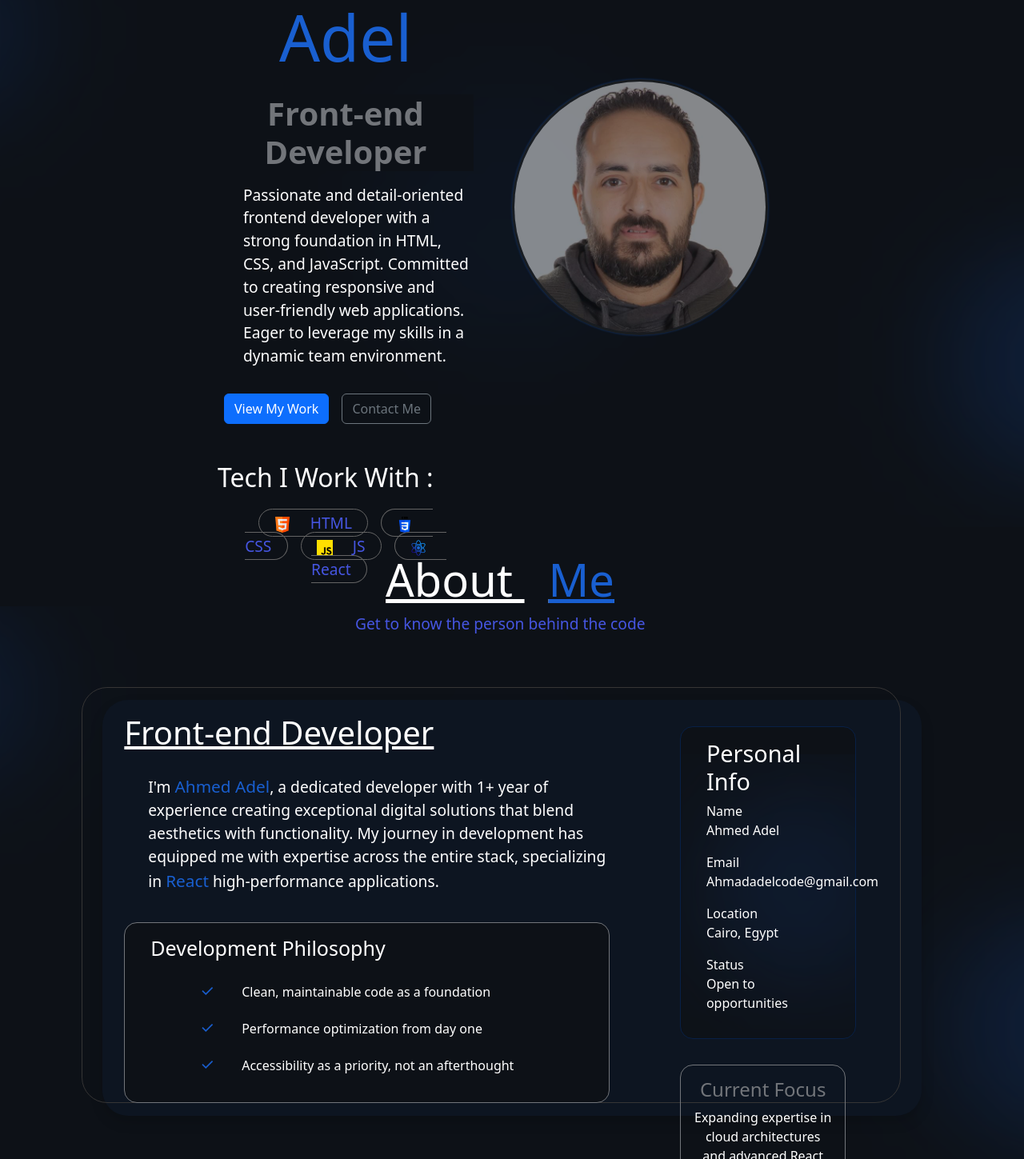
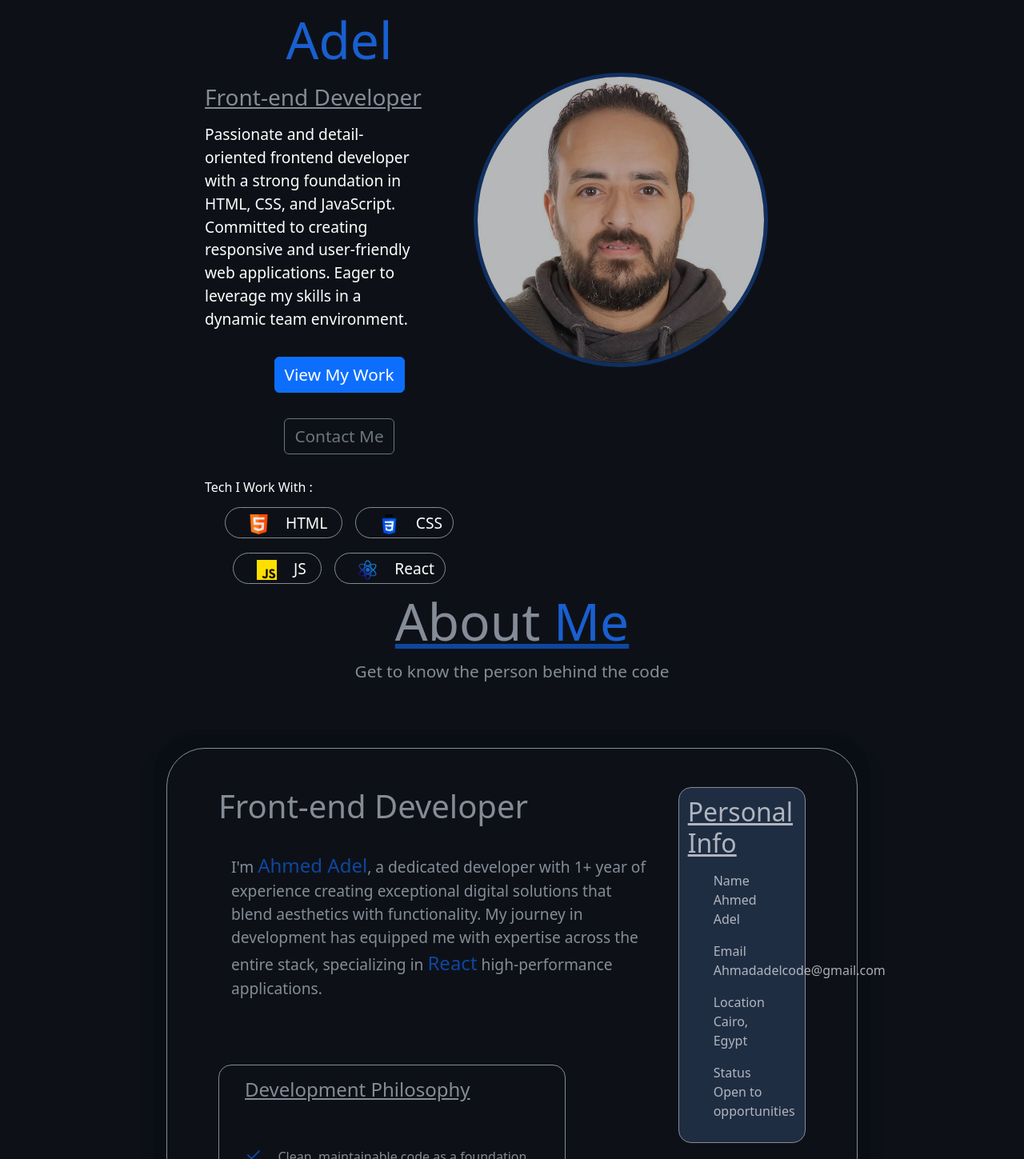
Before and after one commit to AhmedAdeel4/My_Portfolio, a React (Create React App) app: page / in a window 1280 px wide. Shown: the part 141-1590 px from the top of the page at 80% size. Built offline with nearby package versions, Linux system fonts and the light colour scheme.

Commit message:
update portfolio with latest changes

```diff
--- a/package.json
+++ b/package.json
@@ -2,7 +2,6 @@
   "name": "portfolio",
   "version": "0.1.0",
   "private": true,
-  "homepage": "https://AhmedAdeel4.github.io/portfolio",
   "dependencies": {
     "@testing-library/dom": "^10.4.1",
     "@testing-library/jest-dom": "^6.7.0",
@@ -19,12 +18,11 @@
     "react-hook-form": "^7.62.0",
     "react-scripts": "5.0.1",
     "recoil": "^0.7.7",
+    "sass": "^1.90.0",
     "web-vitals": "^2.1.4",
     "yup": "^1.7.0"
   },
   "scripts": {
-    "predeploy": "npm run build",
-    "deploy": "gh-pages -d build",
     "start": "react-scripts start",
     "build": "react-scripts build",
     "test": "react-scripts test",
--- a/src/App.js
+++ b/src/App.js
@@ -12,7 +12,6 @@ function App() {
         <Routes>
           <Route path="/" element={<Layout />}>
             <Route index element={<Home />} />
-            <Route path="blogs" element={"<Blogs />"} />
             <Route path="contact" element={"<Contact />"} />
             <Route path="*" element={"<NoPage />"} />
           </Route>
--- a/src/Components/Header/Header.css
+++ b/src/Components/Header/Header.css
@@ -1,11 +1,12 @@
 .Header {
+    font-size: 1.2rem;
     display: flex;
     justify-content: space-between;
     flex-direction: row;
     flex-wrap: nowrap;
     align-content: center;
     align-items: center;
-    margin: 0 10rem;
+    margin: 1rem 10rem;
     position: sticky;
     top: 0;
     z-index: 1000;
@@ -25,7 +26,7 @@
 
 .logo {
     font-weight: 700;
-    font-size: 1.5rem;
+    font-size: 2rem;
     font-style: italic;
     font-family: primary;
     color: white;
--- a/src/Pages/Home/Home.css
+++ b/src/Pages/Home/Home.css
@@ -1,21 +1,26 @@
 
 
-span {
-    border: .1px rgb(100, 100, 100) solid;
+.left h5 {
+    font-size: 1.15rem;
+    border: 1px #195fd0 solid;
+    border-radius: 1rem;
+    padding: 0 1rem;
+    font-weight: 100;
+}
+
+/* ================================================================================ */
+
+/* span {
+  border: 0.1px rgb(100, 100, 100) solid;
   border-radius: 2rem;
   padding: 3px 30px;
   font-size: 1.2rem;
   color: rgb(70, 86, 226);
   background: none;
   margin: 1rem 0;
-}
-
-/* span:hover {
-    background-color: #195fd01f;
-    box-shadow: 0 0 5rem rgba(15, 15, 99, 0.801);
 } */
 
-.b1, .b2 {
+/* .b1, .b2 {
     margin: 1rem .5rem;
 }
 
@@ -34,18 +39,17 @@ span {
     color: #195fd0;
 }
 
-
 .Hero {
     background-image: url(../../Components/Photos/BG.png);
     background-size: cover;
     background-position: center;
     background-repeat: no-repeat;
     color: white;
+    padding: 0 10%;
 }
 
 .Hero-Contant {
     height: 100vh;
-    margin: -3rem 10rem;
     background: none;
     display: flex;
     justify-content: space-around;
@@ -53,7 +57,6 @@ span {
     text-align: center;
     flex-wrap: nowrap;
     flex-direction: row;
-    padding: 0 7rem;
 }
 
 .Left {
@@ -123,14 +126,10 @@ span {
 .html, .css, .js, .react {
     margin-right:1rem ;
     padding: 3px 1.2rem;
-}
+} */
 
 /* ---------------------------------- */
 .secondDiv {
-    background-image: url(../../Components/Photos/BG.png);
-    background-size: cover;
-    background-position: center;
-    background-repeat: no-repeat;
   color: white;
   height: 100vh;
   margin-top: 5rem;
@@ -151,7 +150,7 @@ span {
 .secondDiv-span {
   border: none;
   font-size: 1.2rem;
-    padding-left: .5px ;
+  padding-left: 0.5px;
 }
 
 .shadow {
@@ -193,7 +192,6 @@ span {
   align-items: start;
   background: none;
 }
-
 
 .top-l {
   background: none;
@@ -263,7 +261,7 @@ span {
   border: 1px #082046 solid;
   border-radius: 1rem;
   padding: 1rem 2rem;
-    margin: 1rem ;
+  margin: 1rem;
 }
 
 .top-r-h {
@@ -289,7 +287,7 @@ span {
   border-radius: 1rem;
   border: 1px #72757a solid;
   margin: 1rem;
-    padding: 1rem ;
+  padding: 1rem;
 }
 
 .down-r:hover {
--- a/src/Pages/Home/Home.js
+++ b/src/Pages/Home/Home.js
@@ -1,5 +1,6 @@
 import React from 'react'
-import './Home.css'
+// import './Home.css'
+import './Home.scss'
 import photo1 from '../../Components/Photos/1.jpg'
 import html from '../../Components/Photos/html.png'
 import css from '../../Components/Photos/css-3.png'
@@ -10,52 +11,51 @@ import react from '../../Components/Photos/react.png'
 export default function Home() {
   return (
     <div>
+
         <section>
             <div className='Hero'>
-                <div className='Hero-Contant'>
-                    <div className='Left'>
-                        <span>Available for Freelance Work</span>
-                        <h1 className='hi'>Hi, I'm  <span className='name'> Ahmed Adel</span></h1>
-                        <h4 className='dev' >Front-end Developer</h4>
-                        <p className='leftp'>
+                <div className='Left '>
+                    <h5 className='mb-3'>Available for Freelance Work</h5>
+                    <h1 className='mb-3'>Hi, I'm  <span className='name'> Ahmed Adel</span></h1>
+                    <h3 className='mb-3' >Front-end Developer</h3>
+                    <p>
                         Passionate and detail-oriented frontend developer with a strong foundation in
                         HTML, CSS, and JavaScript. Committed to creating responsive and user-friendly web
                         applications. Eager to leverage my skills in a dynamic team environment.
                     </p>
                     <div className='button'>
-                            <button class="button-l b1 btn btn-primary">View My Work</button>
-                            <button class="button-r b2 btn btn-outline-secondary">Contact Me</button>
+                        <button class="button-l b1 btn btn-primary  m-3">View My Work</button>
+                        <button class="button-r b2 btn btn-outline-secondary  m-3">Contact Me</button>
                     </div>
-                        <h6 className='work'>Tech I Work With :</h6>
-                        <div className='tech'>
-                            <span className='html'><img className='icon' src={html} alt='' />HTML</span>
-                            <span className='css'><img className='icon' src={css} alt='' />CSS</span>
-                            <span className='js'><img className='icon' src={js} alt='' />JS</span>
-                            <span className='react'><img className='icon' src={react} alt='' />React</span>
+                    <h6 className=' mt-3'>Tech I Work With :</h6>
+                    <div className='tools'>
+                        <span className='html'>   <img className='icon' src={html} alt=''  />       HTML </span>
+                        <span className='css'>    <img className='icon' src={css} alt=''   />        CSS </span>
+                        <span className='js'>     <img className='icon' src={js} alt=''    />         JS </span>
+                        <span className='react'>  <img className='icon' src={react} alt='' />      React </span>
                     </div>
                 </div>
-                    <div className='Right'>
+                <div className='Right '>
                     <img className='Image animate__animated animate__pulse' src={photo1} alt=''/>
-                    </div>
                 </div>
             </div>
         </section>
 
         <section>
-            <div className='secondDiv'>
-                <h1 className='secondDiv-h'>About <span className='me'>Me</span></h1>
-                <span className='secondDiv-span'>Get to know the person behind the code</span>
-                <div className='shadow'>
+            <div className='hero_2'>
+                <h1 className='head'>About <span className='me'>Me</span></h1>
+                <span className='get'>Get to know the person behind the code</span>
+                <div className='shadow mt-5'>
                     <div className='about'>
-                        <div className='left col-8'>
-                            <div className='top-l'>
-                                <h1 className='top-l-h'>Front-end Developer</h1>
-                                <p className='top-l-p'>I'm <span className='aad'>Ahmed Adel</span>, a dedicated developer with 1+ year of experience creating exceptional digital solutions that blend aesthetics with functionality. My journey in development has equipped me with expertise across the entire stack, specializing in <span className='aad'>React</span> high-performance applications.
+                        <div className='left col-9'>
+                            <div className='top'>
+                                <h1>Front-end Developer</h1>
+                                <p>I'm <span className='aad'>Ahmed Adel</span>, a dedicated developer with 1+ year of experience creating exceptional digital solutions that blend aesthetics with functionality. My journey in development has equipped me with expertise across the entire stack, specializing in <span className='aad'>React</span> high-performance applications.
                                 </p>
                             </div>
-                            <div className='down-l'>
-                                <h1 className='down-l-h'>Development Philosophy</h1>
-                                <div className='down-l-div'>
+                            <div className='down'>
+                                <h3 >Development Philosophy</h3>
+                                <div>
                                     <p><span>✓</span> Clean, maintainable code as a foundation </p>
                                     <p><span>✓</span> Performance optimization from day one</p>
                                     <p><span>✓</span> Accessibility as a priority, not an afterthought</p>
@@ -63,18 +63,18 @@ export default function Home() {
                             </div>
                         </div>
                         <div className='right col-3 '>
-                            <div className='top-r'>
-                                <h1 className='top-r-h'>Personal Info</h1>
-                                <div className='top-r-div'>
+                            <div className='top'>
+                                <h2>Personal Info</h2>
+                                <div>
                                     <div>Name<p>Ahmed Adel</p></div>
                                     <div>Email<p>Ahmadadelcode@gmail.com</p></div>
                                     <div>Location<p>Cairo, Egypt</p></div>
                                     <div>Status<p>Open to opportunities</p></div>
                                 </div>
                             </div>
-                            <div className='down-r'>
-                                <h1 className='down-r-h'>Current Focus</h1>
-                                <p className='down-r-p'>
+                            <div className='down'>
+                                <h3>Current Focus</h3>
+                                <p>
                                     Expanding expertise in cloud architectures and advanced React patterns
                                 </p>
                             </div>
--- /dev/null
+++ b/src/Pages/Home/Home.scss
@@ -0,0 +1,221 @@
+.Hero {
+  height: 100vh;
+  padding: 0 10rem;
+  padding-bottom: 8rem;
+  display: flex;
+  flex-direction: row;
+  flex-wrap: nowrap;
+  align-content: center;
+  justify-content: space-around;
+  align-items: center;
+
+  .Left {
+    padding-left: 6rem;
+    display: flex;
+    flex-direction: column;
+    flex-wrap: nowrap;
+    align-content: center;
+    justify-content: center;
+    align-items: flex-start;
+    color: white;
+  }
+
+  h5 {
+    font-size: 1.15rem;
+    border: 1px #195fd0 solid;
+    border-radius: 3rem;
+    padding: 0.3rem 1rem;
+    margin-left: 0;
+    font-weight: 100;
+  }
+
+  h1 {
+    font-size: 4rem;
+    font-family: inherit;
+    span {
+      color: #195fd0;
+    }
+  }
+
+  h3 {
+    color: #858c97;
+    font-family: inherit;
+    text-decoration: underline;
+  }
+
+  p {
+    text-align: start;
+    width: 80%;
+    font-size: 1.2rem;
+  }
+
+  button {
+    font-size: 1.3rem;
+  }
+
+  .tools {
+    span {
+      font-size: 1.2rem;
+      border: 1px solid #858c97;
+      border-radius: 3rem;
+      margin: 0 0.5rem;
+      padding: 0.3rem 0.8rem;
+      img {
+        height: 25px;
+        width: 25px;
+        margin: 1rem;
+      }
+    }
+  }
+}
+
+.Right {
+  margin-right: 10rem;
+  img {
+    height: 23rem;
+    width: 23rem;
+    border-radius: 50%;
+    border: 5px #143d80 solid;
+    opacity: 0.7;
+  }
+}
+
+// -----------------------------------------
+
+.hero_2 {
+  display: flex;
+  flex-direction: column;
+  flex-wrap: nowrap;
+  align-content: center;
+  justify-content: center;
+  align-items: center;
+
+  .head {
+    color: #858c97;
+    font-size: 4rem;
+    text-decoration: underline #0f46a0;
+    span {
+      color: #195fd0;
+    }
+  }
+
+  .get {
+    color: #858c97;
+    font-size: 1.3rem;
+    margin-bottom: 1rem;
+  }
+
+  .shadow {
+    background: #090e14;
+    width: 70%;
+    height: auto;
+    padding: 1rem;
+    margin: 1rem 5rem;
+    display: flex;
+    flex-direction: row;
+    flex-wrap: wrap;
+    align-content: center;
+    justify-content: center;
+    align-items: center;
+    border-radius: 3rem;
+
+    .about {
+      width: 100%;
+      height: auto;
+      padding: 2rem 3rem;
+      margin: 0;
+      display: flex;
+      flex-direction: row;
+      flex-wrap: wrap;
+      align-content: center;
+      justify-content: center;
+      align-items: flex-start;
+      border-radius: 3rem;
+      border: 1px #858c97 solid;
+    }
+  }
+}
+
+.left {
+    padding: 1rem;
+  .top {
+    text-align: start;
+    color: #858c97;
+    font-size: 1.2rem;
+    margin-bottom: 3rem;
+
+    h1{
+        margin-bottom: 2rem;
+    }
+    p{
+        padding-left: 1rem;
+        span{
+            color: #0f46a0;
+            font-size: 1.5rem;
+        }
+    }
+  }
+
+  .down {
+    border: 1px #858c97 solid;
+    border-radius: 1rem;
+    margin-top: 5rem;
+    color: #858c97;
+    width: 80%;
+    text-align: start;
+    padding: 1rem 2rem;
+
+    h3{
+        margin-bottom: 2rem;
+        text-decoration: underline;
+    }
+
+    div{
+        p{
+            span{
+                color: #0f46a0;
+                margin-right: 1rem;
+                font-size: 1.5rem;
+            }
+        }
+    }
+
+
+  }
+}
+
+.right{
+    padding: 1rem;
+    .top{
+        text-align: start;
+        border: 1px #858c97 solid;
+        border-radius: 1rem;
+        padding: .7rem;
+        color: #f0f0f5b2;
+        background-color: #1f2d42;
+        h2{
+            text-decoration: underline;
+            margin-bottom: 1rem;
+            background-color: transparent;
+        }
+        div{
+            padding: 0 1rem;
+            background-color: transparent;
+            p{
+                background-color: transparent;
+            }
+        }
+    }
+}
+
+.down{
+    border: 1px #143d80 solid;
+    border-radius: 1rem;
+    margin-top: 3rem;
+    padding-top: 1rem;
+    color: #858c97;
+    h3{
+        padding-bottom: 1rem;
+        font-size: 1.5rem;
+    }
+}
--- a/src/index.css
+++ b/src/index.css
@@ -13,7 +13,8 @@ code {
 }
 
 *{
-  background-color:#0d1117;
   margin: 0;
   padding: 0;
+  box-sizing: border-box;
+  background-color:#0d1117;
 }
--- a/src/index.js
+++ b/src/index.js
@@ -19,6 +19,7 @@ root.render(
 
 // ---------------------------------------------------------------------------
 // npm i -D react-router-dom@latest
+// npm install sass
 // npm i bootstrap@latest
 // npm i axios
 // npm i recoil
```
Also changed, not shown: 1 other file (tests, documents, lock files or other folders). Lines whose indentation alone changed are shown as unchanged.
